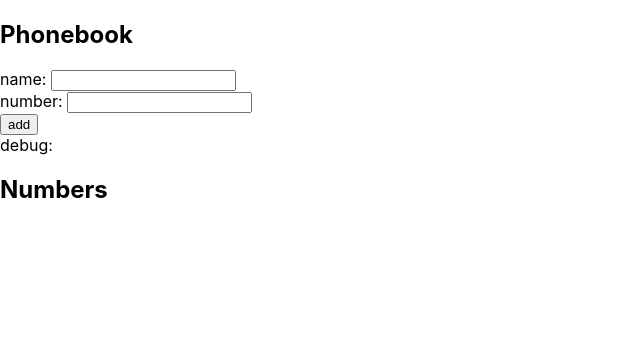
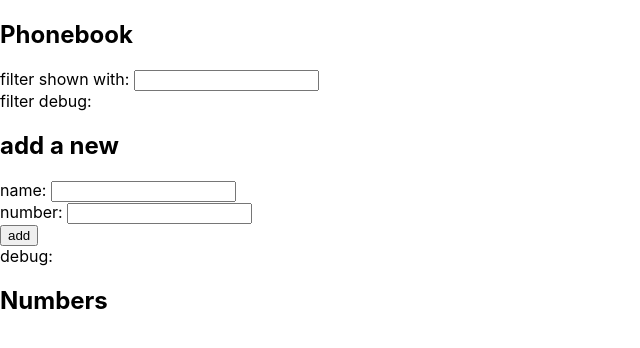
Before and after one commit to v3xj/fullstackopen2023, a React (Create React App) app in the folder osa2/puhelinluettelo/: page / in a window 1280 px wide. Shown: the top 348 px of the page, without its empty margins (0-640 px from the left). Built offline with nearby package versions, Linux system fonts and the light colour scheme; the HTML template or start-up script is replaced by a standard one.

Commit message:
2.9 puhelinluettelo step4

```diff
--- a/osa2/puhelinluettelo/src/App.js
+++ b/osa2/puhelinluettelo/src/App.js
@@ -1,13 +1,31 @@
 import { useState } from 'react'
 
 const App = () => {
-  const [persons, setPersons] = useState([])
+  const [persons, setPersons] = useState([
+    /* TESTIDATAA */
+    /*
+    { content: 'Arto Hellas', number: '040-123456', id: 1 },
+    { content: 'Ada Lovelace', number: '39-44-5323523', id: 2 },
+    { content: 'Dan Abramov', number: '12-43-234345', id: 3 },
+    { content: 'Mary Poppendieck', number: '39-23-6423122', id: 4}
+    */
+
+  ])
   const [newName, setNewName] = useState(
     ''
   )
   const [newNumber, setNewNumber] = useState(
     ''
   )
+  const [newFilter, setFilter] = useState(
+    ''
+  )
+  const [showAll, setShowAll] = useState(true)
+
+  const personsToShow = showAll
+    ? persons
+    : persons.filter(person =>
+      person.content.toLowerCase().includes(newFilter))
 
   const addPerson = (event) => {
     event.preventDefault()
@@ -18,15 +36,13 @@
     }
 
     const names = persons.map(person => person.content)
-
-    names.includes(newName) ?
-    alert(`${newName} is already added to phonebook`) :
-    setPersons(persons.concat(nameObject))
+    names.includes(newName)
+    ? alert(`${newName} is already added to phonebook`)
+    : setPersons(persons.concat(nameObject))
 
     setNewName('')
     setNewNumber('')
   }
-
 
   const handleNameChange = (event) => {
     console.log(event.target.value)
@@ -38,9 +54,24 @@
     setNewNumber(event.target.value)
   }
 
+  const handleFilterChange = (event) => {
+    console.log(event.target.value)
+    setFilter(event.target.value)
+    setShowAll(false)
+  }
+
   return (
     <div>
       <h2>Phonebook</h2>
+      <div>
+        filter shown with: <input
+        value={newFilter}
+        onChange={handleFilterChange} />
+      </div>
+      <div>
+        filter debug: {newFilter}
+      </div>
+      <h2>add a new</h2>
       <form onSubmit={addPerson}>
         <div>
           name: <input
@@ -57,10 +88,11 @@
           <div>debug: {newName} {newNumber}</div>
         </div>
       </form>
-      <h2>Numbers</h2>
-        {persons.map(person =>
-          <div key={person.id}>{person.content} {person.number} </div>
-          )}
+      <div>
+        <h2>Numbers</h2>
+        {personsToShow.map(person =>
+          <div key={person.id}>{person.content} {person.number}</div>)}
+      </div>
     </div>
   )
 
```
